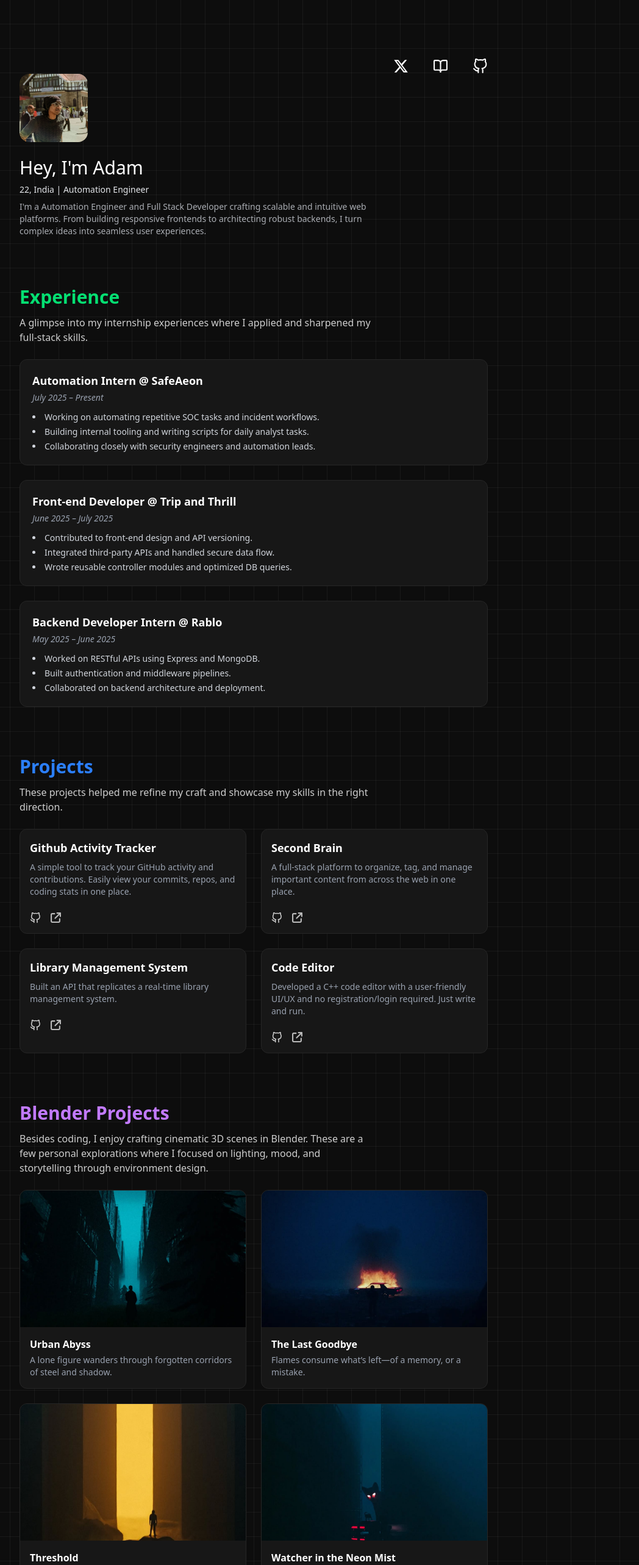
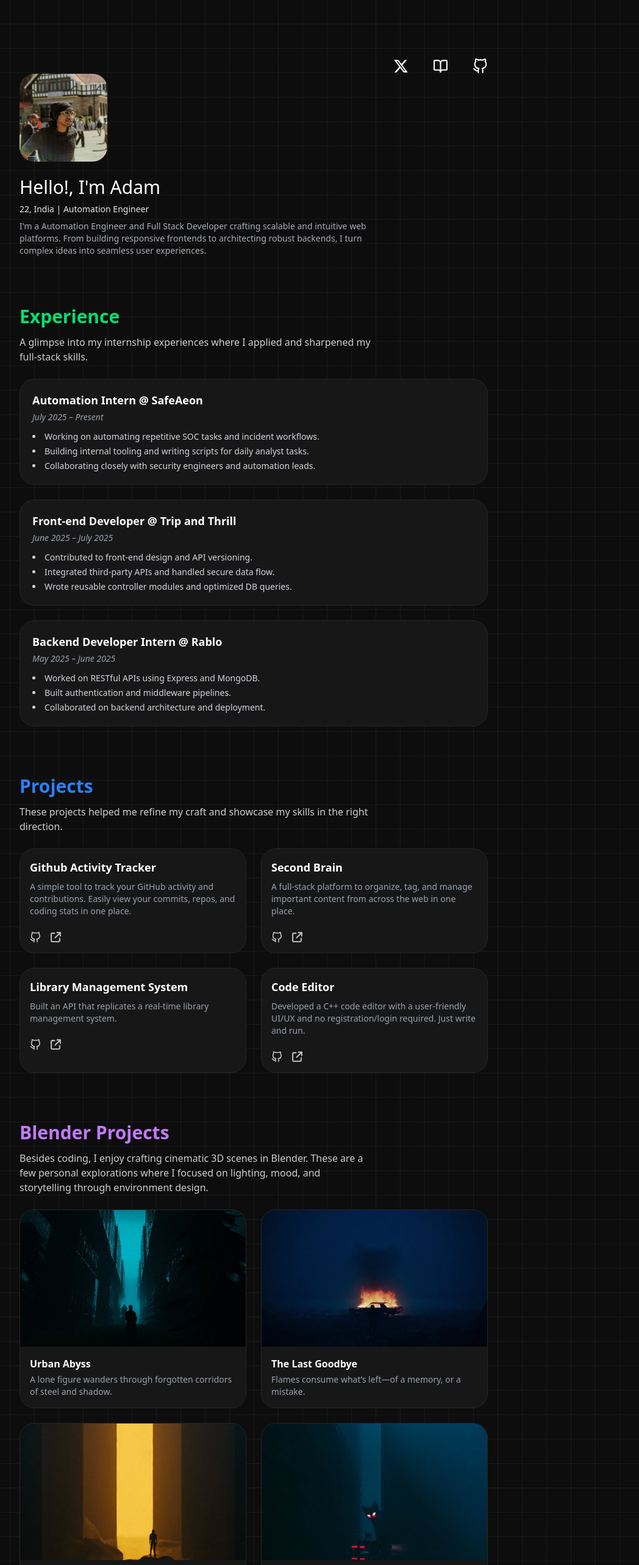
Before and after one commit to adam-dev2/mini-portfolio, a React (Vite) app: page / in a window 1280 px wide. Shown: the top 2566 px of the page at 61% size, without its empty margins (224-1272 px from the left). Built offline with nearby package versions, Linux system fonts and the light colour scheme.

Commit message:
made few tweaks

```diff
--- a/src/App.jsx
+++ b/src/App.jsx
@@ -58,12 +58,12 @@ const App = () => {
           <img
             src="./profile.jpg"
             alt="profile"
-            className="rounded-2xl w-28 h-28 object-cover"
+            className="rounded-3xl w-36 h-36 object-cover"
           />
         </div>
 
         <div className="mb-10 space-y-2">
-          <h1 className="text-3xl font-light">Hey, I'm Adam</h1>
+          <h1 className="text-3xl font-light">Hello!, I'm Adam</h1>
           <p className="text-sm text-gray-200">22, India | Automation Engineer</p>
           <p className="text-gray-300/80 max-w-xl text-sm">
             I'm a Automation Engineer and Full Stack Developer crafting scalable and intuitive web platforms. From building responsive frontends to architecting robust backends, I turn complex ideas into seamless user experiences.
@@ -85,7 +85,7 @@ const App = () => {
               <motion.div
                 key={index}
                 variants={cardVariants}
-                className="bg-neutral-900 border border-neutral-800 rounded-xl p-5 hover:scale-105 transition"
+                className="bg-neutral-900 border border-neutral-800 rounded-3xl p-5 hover:scale-105 transition"
               >
                 <h2 className="text-lg font-semibold text-white">
                   {exp.role} @ {exp.company}
@@ -117,7 +117,7 @@ const App = () => {
               <motion.div
                 key={index}
                 variants={cardVariants}
-                className="bg-neutral-900 border border-neutral-800 rounded-xl p-4 hover:shadow-md transition hover:scale-105"
+                className="bg-neutral-900 border border-neutral-800 rounded-3xl p-4 hover:shadow-md transition hover:scale-105"
               >
                 <h2 className="text-lg font-semibold text-white">{project.title}</h2>
                 <p className="text-sm text-gray-400 mt-2">{project.description}</p>
@@ -150,7 +150,7 @@ const App = () => {
               <motion.div
                 key={index}
                 variants={cardVariants}
-                className="bg-neutral-900 border border-neutral-800 rounded-xl overflow-hidden hover:scale-105 transition"
+                className="bg-neutral-900 border border-neutral-800 rounded-3xl overflow-hidden hover:scale-105 transition"
               >
                 <img
                   src={project.image}
```
Also changed, not shown: 1 other file (tests, documents, lock files or other folders).
